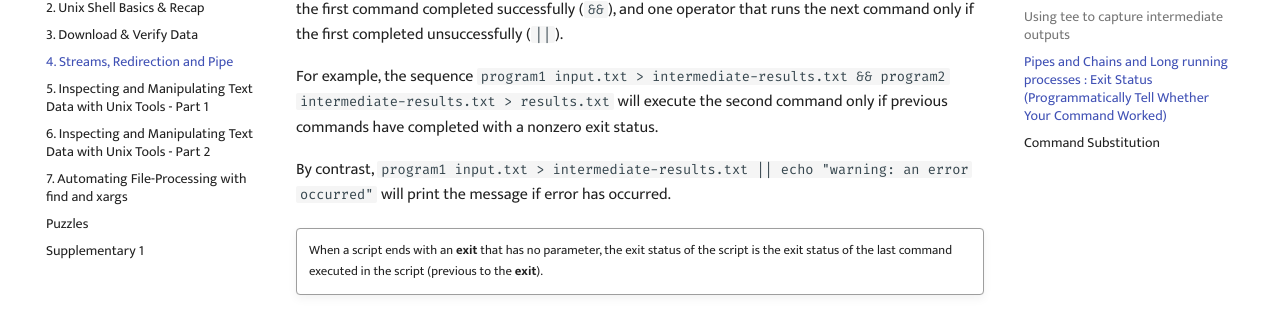
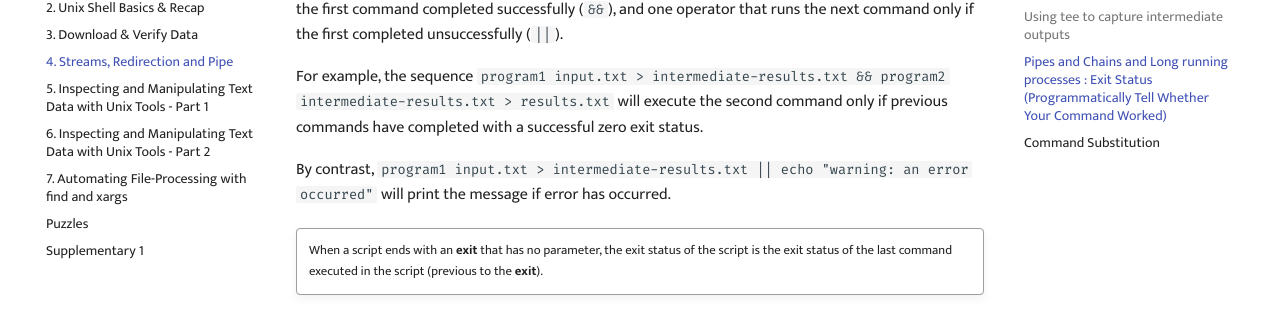
Before and after one commit to GenomicsAotearoa/shell-for-bioinformatics, an MkDocs documentation site: the page built from docs/3_streams_red_pipe.md, in a window 1280 px wide and 900 px high, scrolled down 5155 px. Shown: the part 172-482 px from the top of the window. Built offline with MkDocs 1.6.1 and Material for MkDocs 9.7.7, drawn with Linux system fonts in a browser that asks for light colours; comment, search, counter and statistics services are not loaded; the version menu is left out.

Commit message:
Update 3_streams_red_pipe.md
Conflict of exit status when using &&

````diff
--- a/docs/3_streams_red_pipe.md
+++ b/docs/3_streams_red_pipe.md
@@ -242,7 +242,7 @@ program input.txt > results.txt; echo $?
 ```
 Exit statuses are useful because they allow us to programmatically chain commands together in the shell. A subsequent command in a chain is run conditionally on the last command’s exit status. The shell provides two operators that implement this: one operator that runs the subsequent command only if the first command completed successfully (`&&`), and one operator that runs the next command only if the first completed unsuccessfully (`||`).
 
-For example, the sequence `program1 input.txt > intermediate-results.txt && program2 intermediate-results.txt > results.txt` will execute the second command only if previous commands have completed with a nonzero exit status.
+For example, the sequence `program1 input.txt > intermediate-results.txt && program2 intermediate-results.txt > results.txt` will execute the second command only if previous commands have completed with a successful zero exit status.
 
 By contrast, `program1 input.txt > intermediate-results.txt || echo "warning: an error occurred"` will print the message if error has occurred.
 
````
